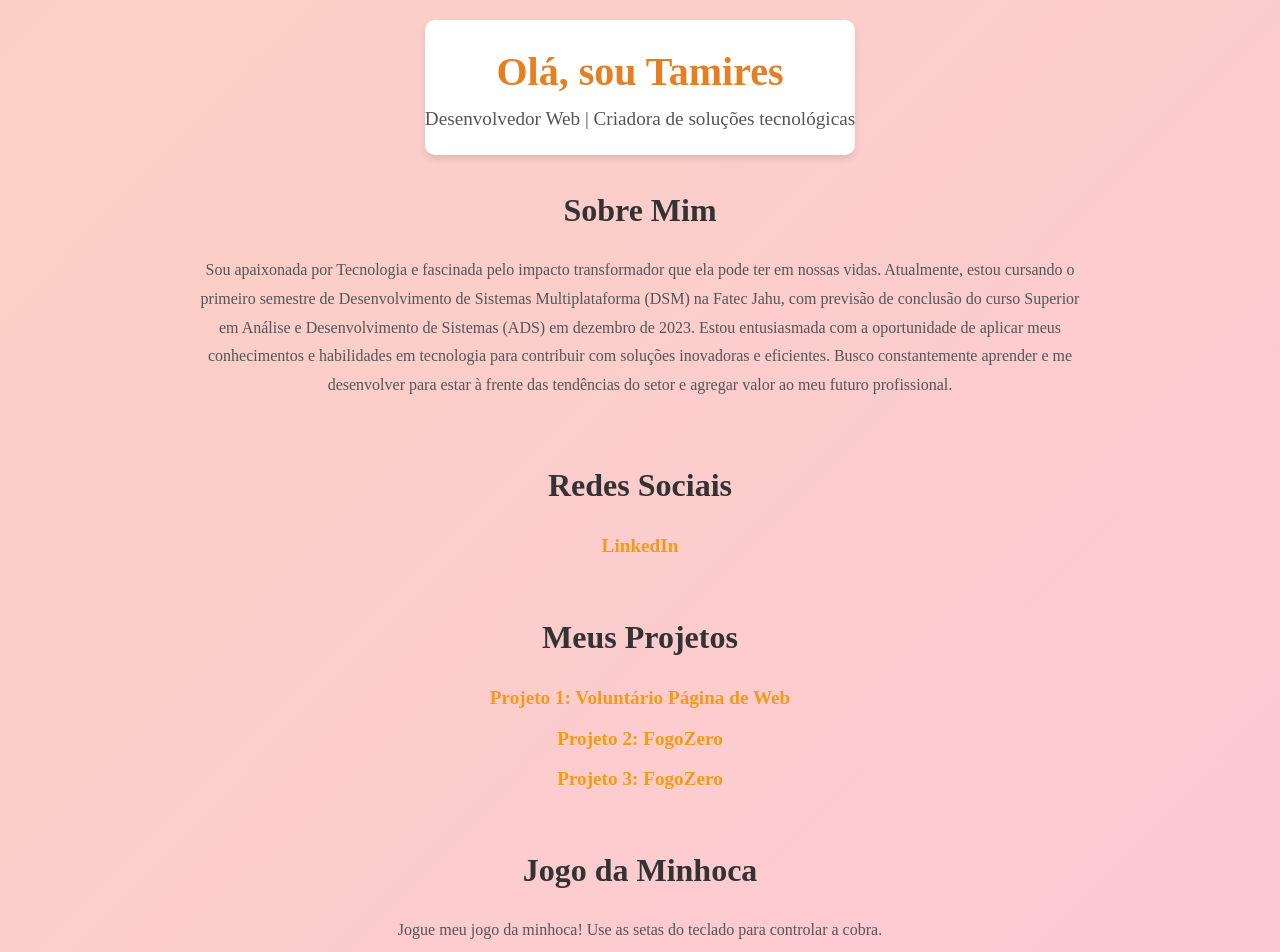
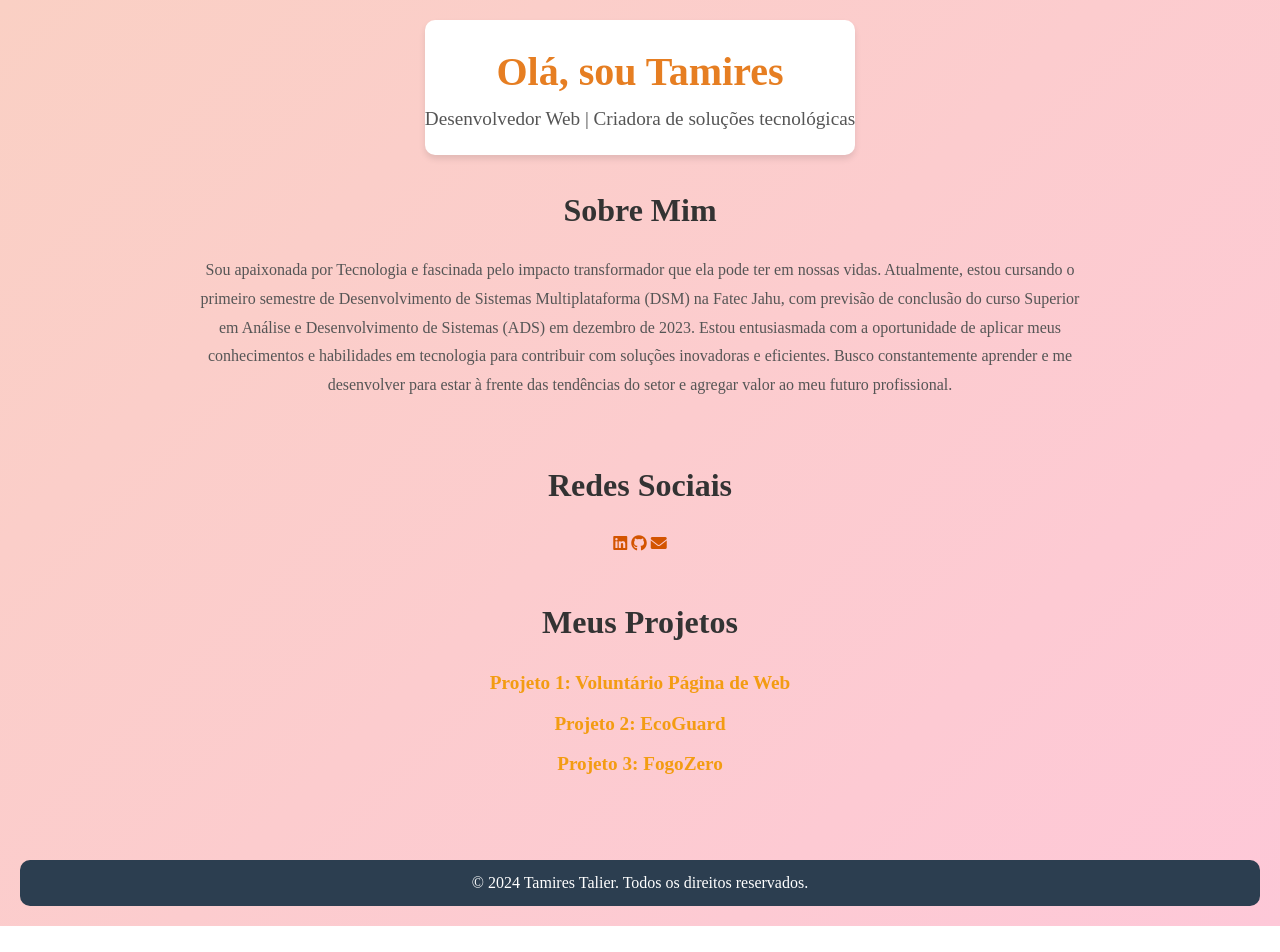
Before and after one commit to tamirestalier/tamirestalier.github.io, a plain HTML site: page index.html in a window 1280 px wide. Shown: the top 952 px of the page. After the commit the page ends 926 px from the top, so only its background shows below. Drawn offline with Linux system fonts and the light colour scheme.

Commit message:
index.html
commit

```diff
--- a/index.html
+++ b/index.html
@@ -1,30 +1,51 @@
 <!DOCTYPE html>
 <html lang="pt-br">
+
 <head>
     <meta charset="UTF-8">
     <meta name="viewport" content="width=device-width, initial-scale=1.0">
     <title>Meu Portfólio</title>
     <link rel="stylesheet" href="styles.css">
+    <!-- Font Awesome para os ícones -->
+    <link rel="stylesheet" href="https://cdnjs.cloudflare.com/ajax/libs/font-awesome/6.0.0-beta3/css/all.min.css">
 </head>
+
 <body>
     <!-- Cabeçalho do site -->
     <header>
-        <h1>Olá, sou Tamires</h1>
+        <h1>
+            Olá, sou Tamires
+            <!-- Coração pulsante -->
+            <div class="content-coracao">
+                <div class="square"></div>
+                <div class="circle"></div>
+            </div>
+        </h1>
         <p>Desenvolvedor Web | Criadora de soluções tecnológicas</p>
     </header>
 
     <!-- Seção sobre mim -->
     <section>
         <h2>Sobre Mim</h2>
-        <p>Sou apaixonada por Tecnologia e fascinada pelo impacto transformador que ela pode ter em nossas vidas. Atualmente, estou cursando o primeiro semestre de Desenvolvimento de Sistemas Multiplataforma (DSM) na Fatec Jahu, com previsão de conclusão do curso Superior em Análise e Desenvolvimento de Sistemas (ADS) em dezembro de 2023. Estou entusiasmada com a oportunidade de aplicar meus conhecimentos e habilidades em tecnologia para contribuir com soluções inovadoras e eficientes. Busco constantemente aprender e me desenvolver para estar à frente das tendências do setor e agregar valor ao meu futuro profissional.</p>
+        <p>Sou apaixonada por Tecnologia e fascinada pelo impacto transformador que ela pode ter em nossas vidas. Atualmente, estou cursando o primeiro semestre de Desenvolvimento de Sistemas Multiplataforma (DSM) na Fatec Jahu, com previsão de conclusão
+            do curso Superior em Análise e Desenvolvimento de Sistemas (ADS) em dezembro de 2023. Estou entusiasmada com a oportunidade de aplicar meus conhecimentos e habilidades em tecnologia para contribuir com soluções inovadoras e eficientes. Busco
+            constantemente aprender e me desenvolver para estar à frente das tendências do setor e agregar valor ao meu futuro profissional.</p>
     </section>
 
-    <!-- Seção com links de redes sociais -->
+    <!-- Seção com redes sociais -->
     <section>
         <h2>Redes Sociais</h2>
-        <ul>
-            <li><a href="https://www.linkedin.com/in/tamires-talier-de-oliveira-73b050203/" target="_blank">LinkedIn</a></li>
-        </ul>
+        <div class="social-bar">
+            <a href="https://www.linkedin.com/in/tamires-talier-de-oliveira-73b050203/" target="_blank">
+                <i class="fab fa-linkedin"></i>
+            </a>
+            <a href="https://github.com/tamirestalier" target="_blank">
+                <i class="fab fa-github"></i>
+            </a>
+            <a href="mailto:talier94@example.com">
+                <i class="fas fa-envelope"></i>
+            </a>
+        </div>
     </section>
 
     <!-- Seção com projetos -->
@@ -32,24 +53,18 @@
         <h2>Meus Projetos</h2>
         <ul>
             <li><a href="https://spontaneous-nasturtium-da75b8.netlify.app/#" target="_blank">Projeto 1: Voluntário Página de Web</a></li>
-            <li><a href="https://lnkd.in/eX3UzAPd" target="_blank">Projeto 2: FogoZero</a></li>
+            <li><a href="https://lnkd.in/eX3UzAPd" target="_blank">Projeto 2: EcoGuard</a></li>
             <li><a href="https://www.linkedin.com/posts/tamires-talier-de-oliveira-73b050203_fogo-zero-turma-20242-pi-do-primeiro-activity-7272350374785667076-PIEI" target="_blank">Projeto 3: FogoZero</a></li>
         </ul>
     </section>
 
-    <!-- Jogo da Minhoca -->
-    <section>
-        <h2>Jogo da Minhoca</h2>
-        <p>Jogue meu jogo da minhoca! Use as setas do teclado para controlar a cobra.</p>
-        <canvas id="snakeGame" width="400" height="400"></canvas>
-    </section>
-
     <!-- Rodapé -->
     <footer>
-        <p>Entre em contato comigo via <a href="mailto:talier94@example.com">email</a>.</p>
+        <p>&copy; 2024 Tamires Talier. Todos os direitos reservados.</p>
     </footer>
 
-    <!-- Incluindo o arquivo JavaScript do jogo -->
+    <!-- Incluindo o arquivo JavaScript do jogo (caso precise) -->
     <script src="scripts.js"></script>
 </body>
+
 </html>
```
